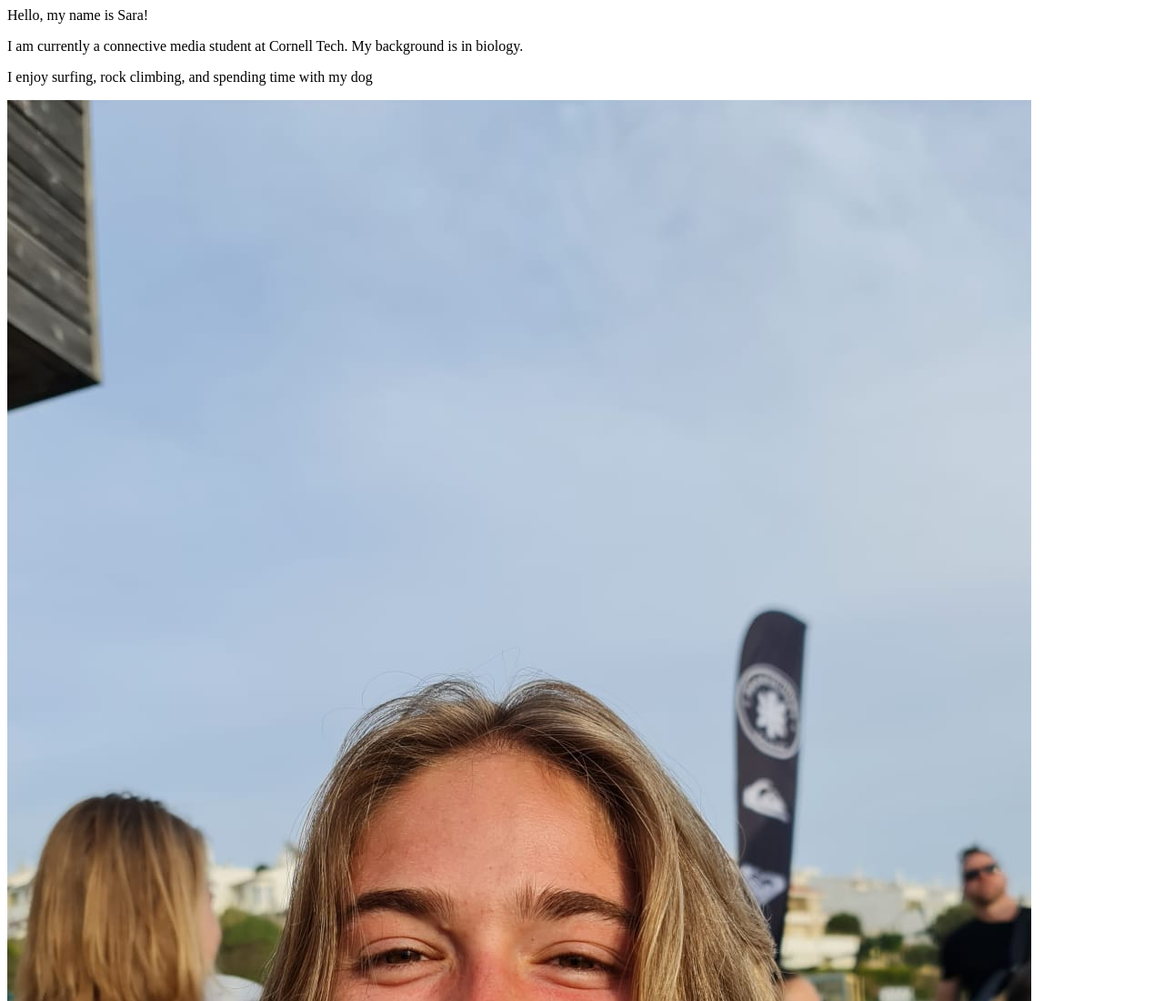
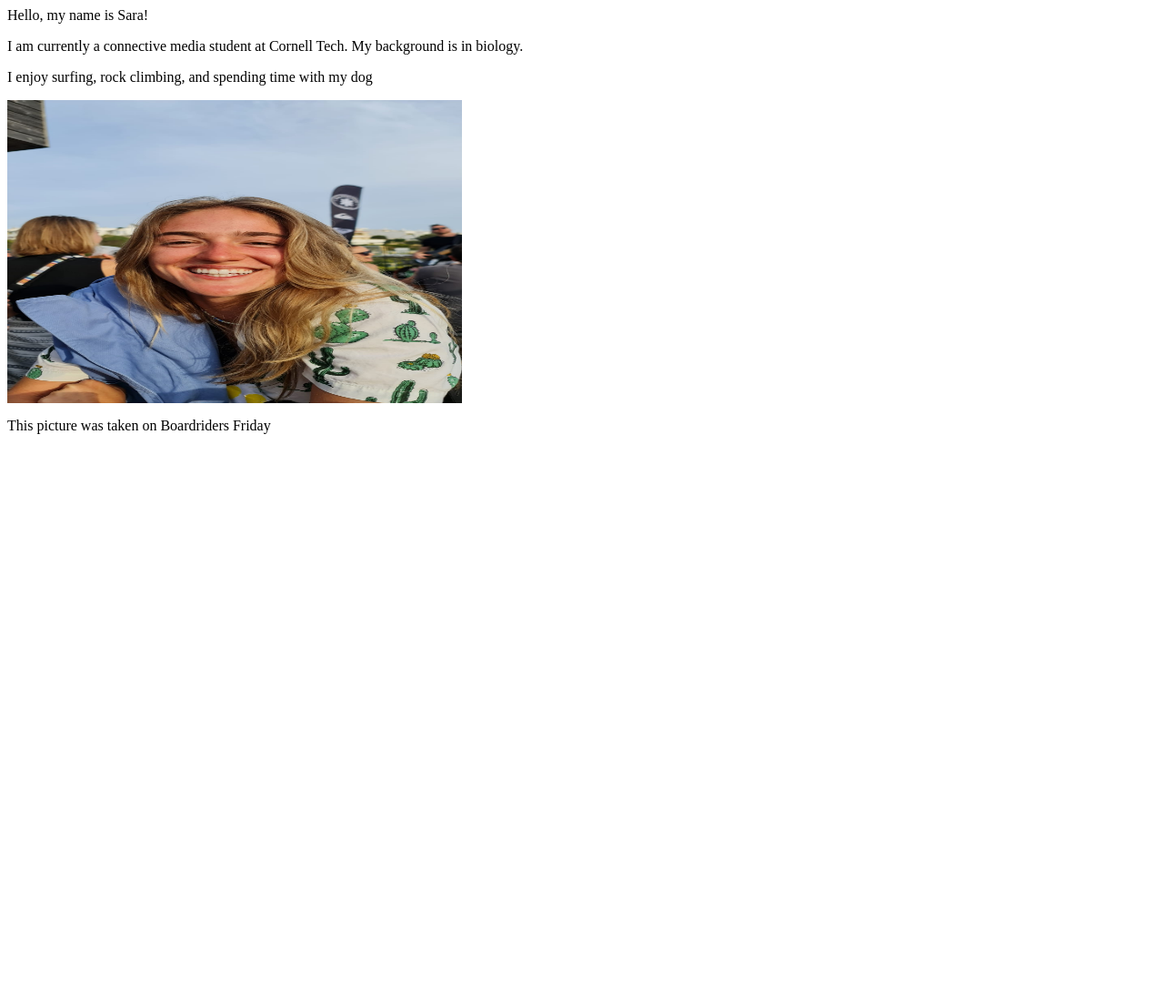
Before and after one commit to Sarafzr/bss_hw3, a plain HTML site: page index.html in a window 1280 px wide. Shown: the top 1100 px of the page at 91% size. After the commit the page ends 800 px from the top, so only its background shows below. Drawn offline with Linux system fonts and the light colour scheme.

Commit message:
changing image size

```diff
--- a/index.html
+++ b/index.html
@@ -1,5 +1,5 @@
 <header>Hello, my name is Sara!</header>
     <p>I am currently a connective media student at Cornell Tech. My background is in biology.</p>
     <p>I enjoy surfing, rock climbing, and spending time with my dog</p>
-    <img src="boardriders.JPG">
+    <img src="boardriders.JPG" alt="Trulli" width="500" height="333">
         <P>This picture was taken on <time datetime="2022-05-14 19:00">Boardriders Friday</time</P>
```
